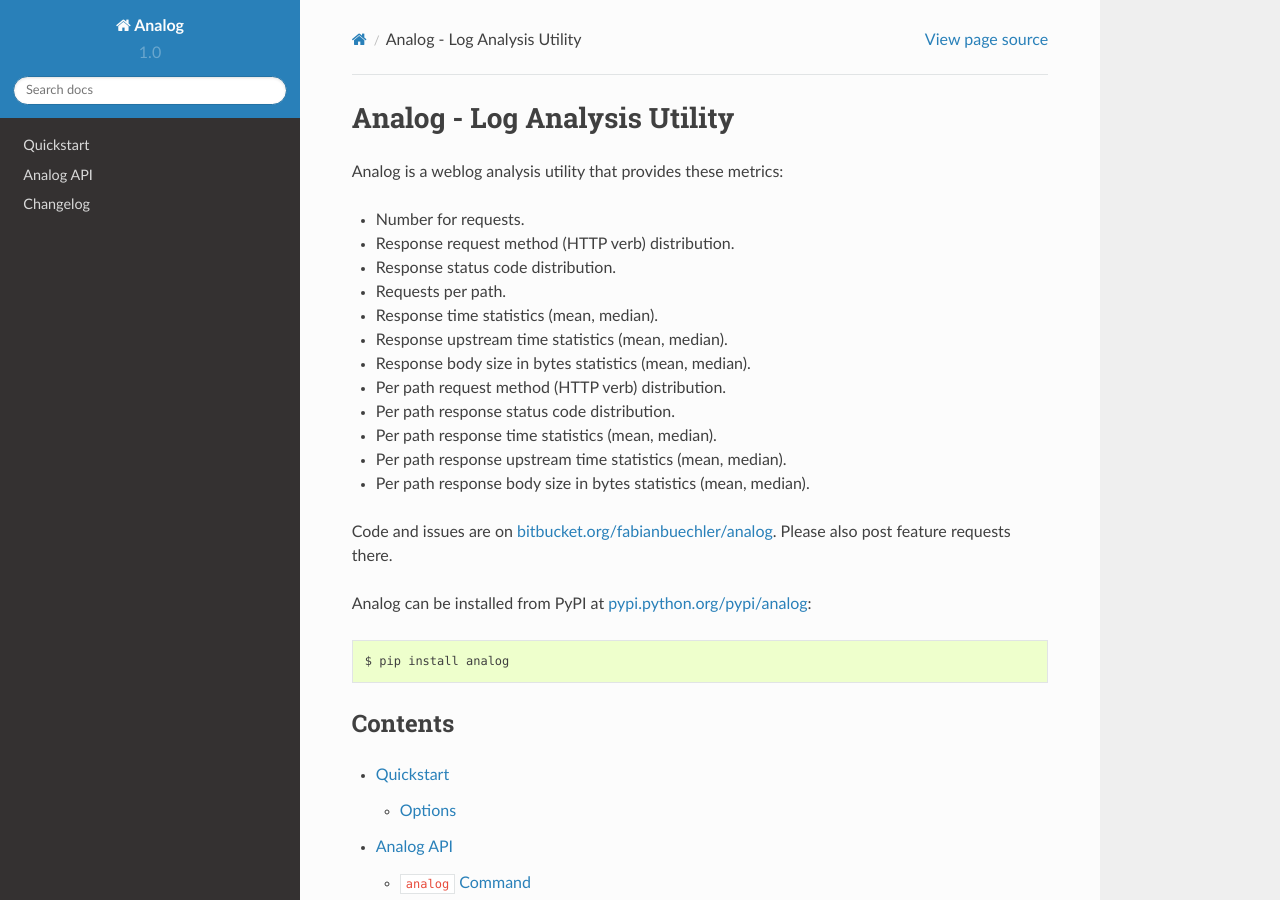
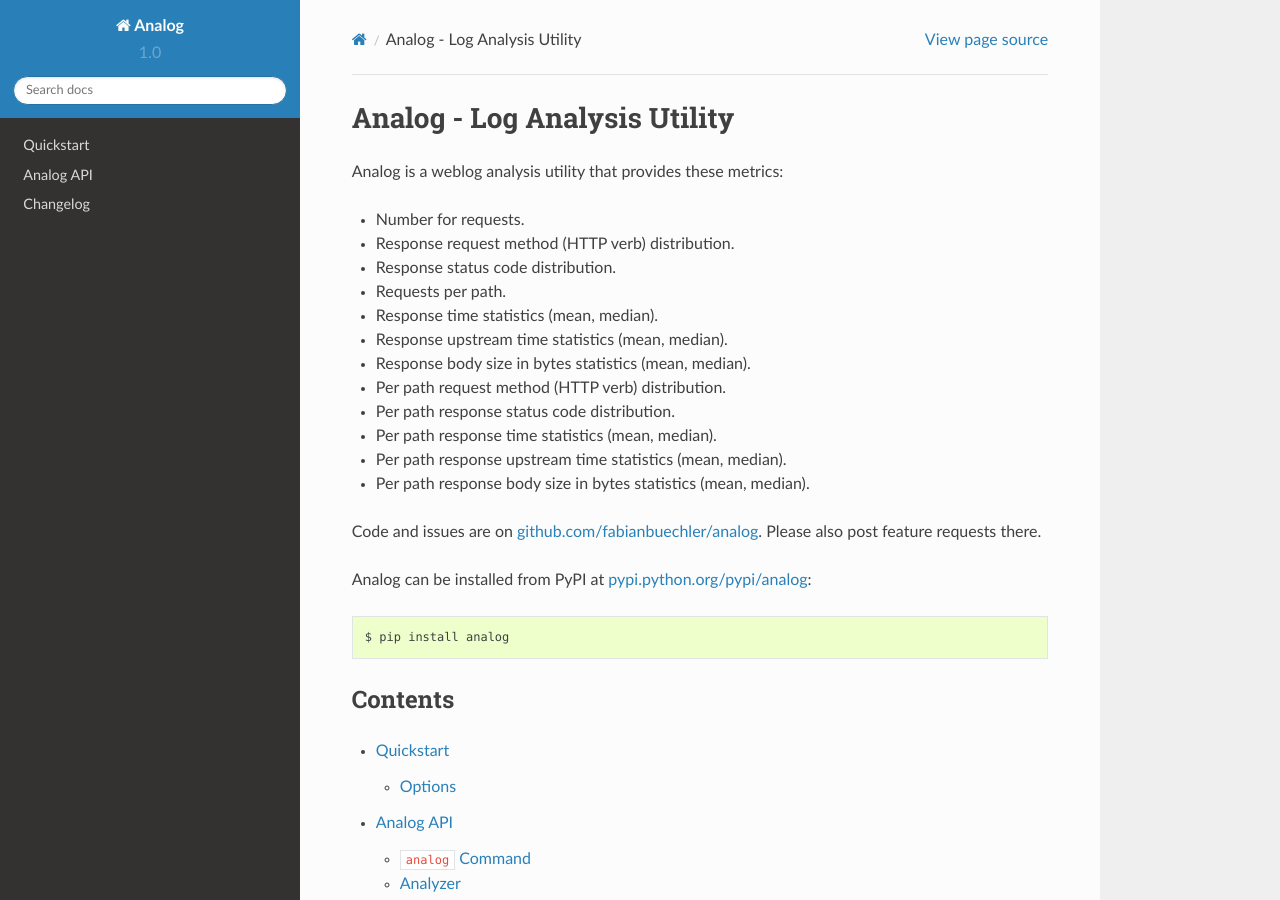
Before and after one commit to fabianbuechler/analog, a Sphinx documentation site: the page built from docs/index.rst, in a window 1280 px wide and 900 px high. Built offline with Sphinx 7.4.7 and the Read the Docs theme 2.0.0, drawn with Linux system fonts in a browser that asks for light colours.

Commit message:
Convert repository to git and move to github.

```diff
--- a/CHANGELOG.rst
+++ b/CHANGELOG.rst
@@ -3,6 +3,8 @@
 
 1.0.0 - unreleased
 ------------------
+
+* Convert repository to git and move to github.
 
 * Set version only in setup.py, use via pkg_resources.get_distribution.
 
--- a/README.rst
+++ b/README.rst
@@ -18,7 +18,7 @@
 * Per path response body size in bytes statistics (mean, median).
 
 Documentation is on `analog.readthedocs.org <http://analog.readthedocs.org/>`_,
-code and issues are on `bitbucket.org/fabianbuechler/analog
-<https://bitbucket.org/fabianbuechler/analog>`_ and the package can be installed
+code and issues are on `github.com/fabianbuechler/analog
+<https://github.com/fabianbuechler/analog>`_ and the package can be installed
 from PyPI at `pypi.python.org/pypi/analog
 <https://pypi.python.org/pypi/analog>`_.
--- a/docs/index.rst
+++ b/docs/index.rst
@@ -19,8 +19,8 @@
 * Per path response upstream time statistics (mean, median).
 * Per path response body size in bytes statistics (mean, median).
 
-Code and issues are on `bitbucket.org/fabianbuechler/analog
-<https://bitbucket.org/fabianbuechler/analog>`_. Please also post feature
+Code and issues are on `github.com/fabianbuechler/analog
+<https://github.com/fabianbuechler/analog>`_. Please also post feature
 requests there.
 
 Analog can be installed from PyPI at `pypi.python.org/pypi/analog
--- a/setup.py
+++ b/setup.py
@@ -50,7 +50,7 @@
     description='analog - Log Analysis Utility',
     long_description=read('README.rst') + '\n\n' + read('CHANGELOG.rst'),
     version=VERSION,
-    url='https://bitbucket.org/fabianbuechler/analog',
+    url='https://github.com/fabianbuechler/analog',
     license='MIT license',
     author='Fabian B\xfcchler',
     author_email='fabian.buechler@gmail.com',
```
Also changed, not shown: 2 other files.
